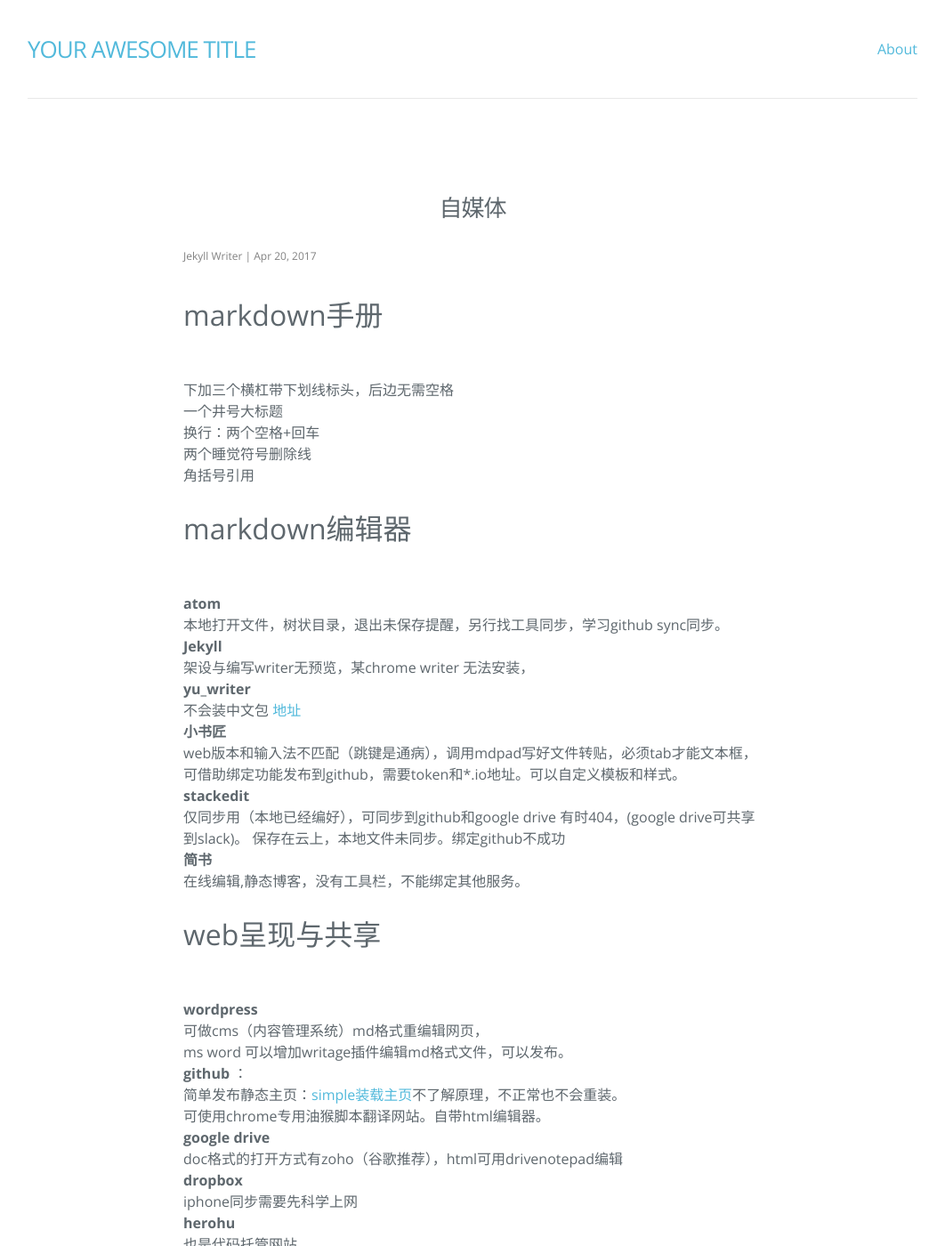
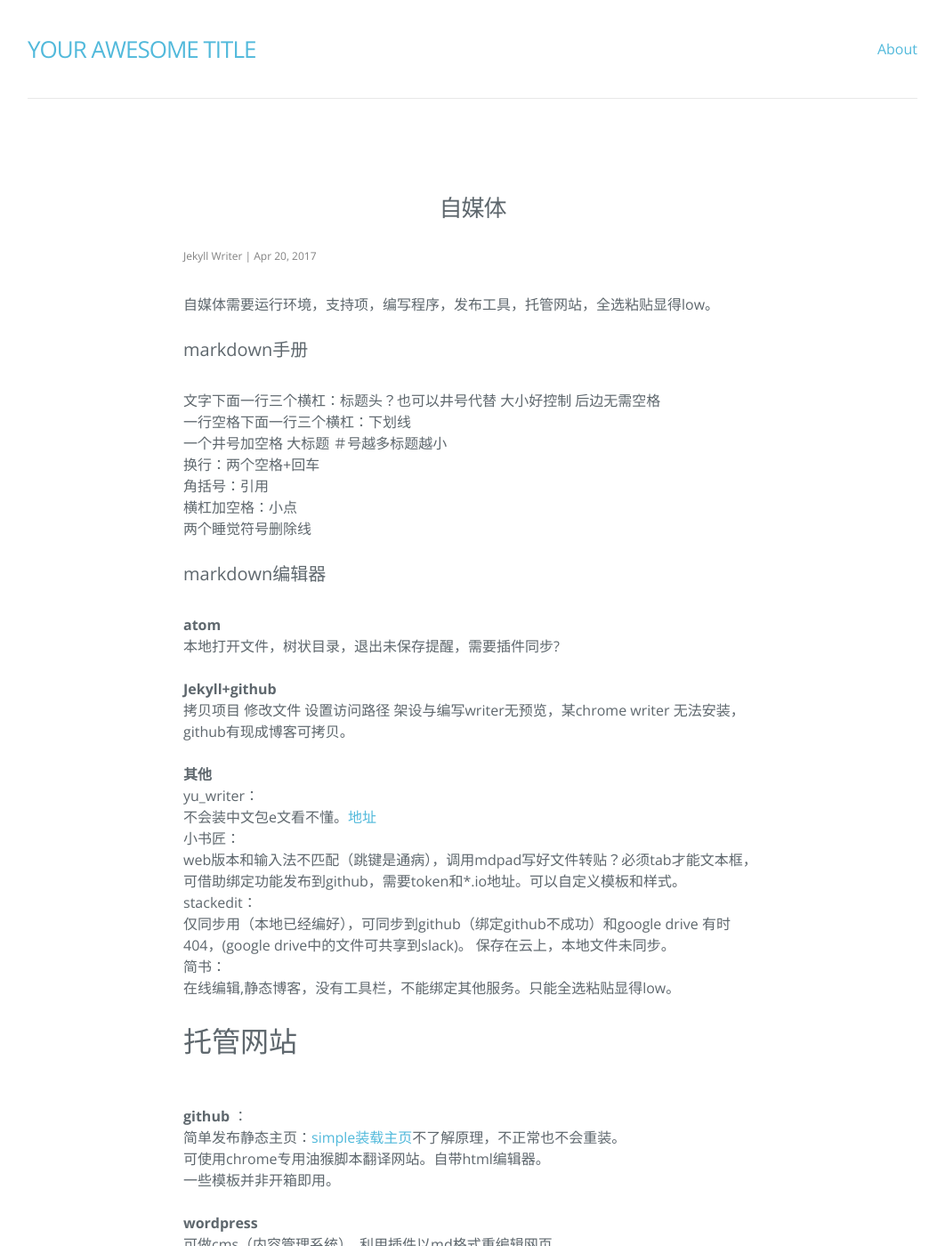
Before and after one commit to hebbank/aceo, a Jekyll site: the page built from _posts/2017-04-20-zmt.md, in a window 1280 px wide and 1400 px high. Shown: the whole window at 89% size, without its empty margins (109-1171 px from the left). Built offline with Jekyll 4.4.1, drawn with Linux system fonts in a browser that asks for light colours; nearby versions of some CDN libraries; some of the changed text lies outside the part shown.

Commit message:
Update 自媒体

```diff
--- a/_posts/2017-04-20-zmt.md
+++ b/_posts/2017-04-20-zmt.md
@@ -4,90 +4,109 @@ layout: post
 tags: ''
 categories: 自媒体
 ---
-markdown手册
+自媒体需要运行环境，支持项，编写程序，发布工具，托管网站，全选粘贴显得low。
+
+#### markdown手册
+
+文字下面一行三个横杠：标题头？也可以井号代替 大小好控制   后边无需空格
+一行空格下面一行三个横杠：下划线
+一个井号加空格 大标题 ＃号越多标题越小
+换行：两个空格+回车
+角括号：引用
+横杠加空格：小点
+两个睡觉符号删除线
+
+#### markdown编辑器
+
+**atom**
+本地打开文件，树状目录，退出未保存提醒，需要插件同步?
+
+**Jekyll+github**
+拷贝项目 修改文件 设置访问路径
+架设与编写writer无预览，某chrome writer 无法安装，
+github有现成博客可拷贝。
+
+**其他**
+yu_writer：
+不会装中文包e文看不懂。[地址](https://ivarptr.github.io/yu-writer.site/index.html)
+小书匠：
+web版本和输入法不匹配（跳键是通病），调用mdpad写好文件转贴？必须tab才能文本框，可借助绑定功能发布到github，需要token和*.io地址。可以自定义模板和样式。
+stackedit：
+仅同步用（本地已经编好），可同步到github（绑定github不成功）和google drive 有时404，(google drive中的文件可共享到slack)。  保存在云上，本地文件未同步。
+简书：
+在线编辑,静态博客，没有工具栏，不能绑定其他服务。只能全选粘贴显得low。
+
+托管网站
 ---
-下加三个横杠带下划线标头，后边无需空格
-一个井号大标题
-换行：两个空格+回车
-两个睡觉符号删除线
-角括号引用
-
-markdown编辑器
----
-**atom**
-本地打开文件，树状目录，退出未保存提醒，另行找工具同步，学习github sync同步。
-**Jekyll**
-架设与编写writer无预览，某chrome writer 无法安装，
-**yu_writer**
-不会装中文包
-[地址](https://ivarptr.github.io/yu-writer.site/index.html)
-**小书匠**
-web版本和输入法不匹配（跳键是通病），调用mdpad写好文件转贴，必须tab才能文本框，可借助绑定功能发布到github，需要token和*.io地址。可以自定义模板和样式。
-**stackedit**
-仅同步用（本地已经编好），可同步到github和google drive 有时404，(google drive可共享到slack)。  保存在云上，本地文件未同步。绑定github不成功
-**简书**
-在线编辑,静态博客，没有工具栏，不能绑定其他服务。
-
-web呈现与共享
----
-**wordpress**
-可做cms（内容管理系统）md格式重编辑网页，
-ms word 可以增加writage插件编辑md格式文件，可以发布。
 **github** ：
 简单发布静态主页：[simple装载主页](https://isnowfy.github.io/simple/)不了解原理，不正常也不会重装。
 可使用chrome专用油猴脚本翻译网站。自带html编辑器。
+一些模板并非开箱即用。
+
+**wordpress**
+可做cms（内容管理系统），利用插件以md格式重编辑网页，
+ms word 可以增加writage插件编辑md格式文件，可以发布。
+
 **google drive**
 doc格式的打开方式有zoho（谷歌推荐），html可用drivenotepad编辑
+
 **dropbox**
-iphone同步需要先科学上网
-**herohu**
-也是代码托管网站
-**新浪云**
-开通需要8元人民币，流量是否需要不确定
+iphone同步需要先科学上网，最好用网盘。
 
-社交与共享办公
+**其他**
+百度云：也可以备份iphone
+herohu：  也是代码托管网站
+新浪云：开通需要8元人民币，流量是否需要不确定
+
+其他自媒体
 ---
-**disqus**：
+disqus
 在博客内嵌入评论系统，可联接的博客服务较多，网页插件可在wordpress.org上无脑安装，发过的评论可以编辑。可同步blogger评论。
-**medium**
+medium
 在主题/关键词/标签/下面阐述观点。类似知乎。
-**Slack**
+Slack
 作为划时代的企业沟通协作应用，支持即时通讯，分享文件、新闻等，邮件。可引入google drive文件。谷歌聊天也加入战局。
-**steemit**
+steemit
 区块链博客
-**yoyow**
+yoyow
 山寨版区块链博客，手机适配还没做好。
-**gitter**
+gitter
 聊天室服务
-**tister**
+tister
 去中心化微博
-**勾稽关系**
+勾稽关系
 小书匠可存储到github和印象笔记，不用翻墙，打开-另存为或者复制粘贴文字都可以更新。
-其他
+知识体系构建工具
 ---
+
+**信息聚合**
+36氪 cnbeta
 **rss阅读器**
 digg 可同步google reader opml，但是没有搜索功能，不能隐藏菜单
 inreader通过油猴可以关闭右侧广告站位，ios版本有所不同（没有搜索订阅源）。
 36氪更新频繁成为刷屏工具，不适合rss订阅，相同服务有readhub。
  **gmail**
 增加协作办公应用
-**telegram**
-区块链界的微信
+**书签收藏**
+onenote（可替换微信收藏）
+**科学上网**
+赛风：商店跨区可安装。
+xx-net无ios版本
+
 电子设备
 ---
- ios下载赛风需要跳区商店可用公开账号，备份不可以用公开账号。
+ **ios**
+ 下载赛风需要跳区
+ 商店可用公开账号，备份不可以用公开账号。 onedrive可保存图片。
+**有线与网络**
 智能电视可手机传屏，暂时有app可看直播。
-电信运营商的电视盒子加锁。（看直播就没电信什么事了，更别提有线电视）
+电信运营商的电视盒子加锁。（设备商希望直播，内容提供商希望断直播）
 需要内外网文件传输方法。
+境外上网无需网线，盒子连卫星。
 
-**业界交流**
+业界交流
+---
 微软谷歌把开源项目迁移到github
 heroko（项目托管）比github难部署
 gae静态博客
 新奥燃气强推e城e家不是流量变现，而是扼杀流量。
-
-**翻墙**
-赛风：商店跨区可安装。
-xx-net无ios版本
-每逢喜事墙就高，三胖就放大炮仗
-知乎手机app在美区下架是什么鬼
```
